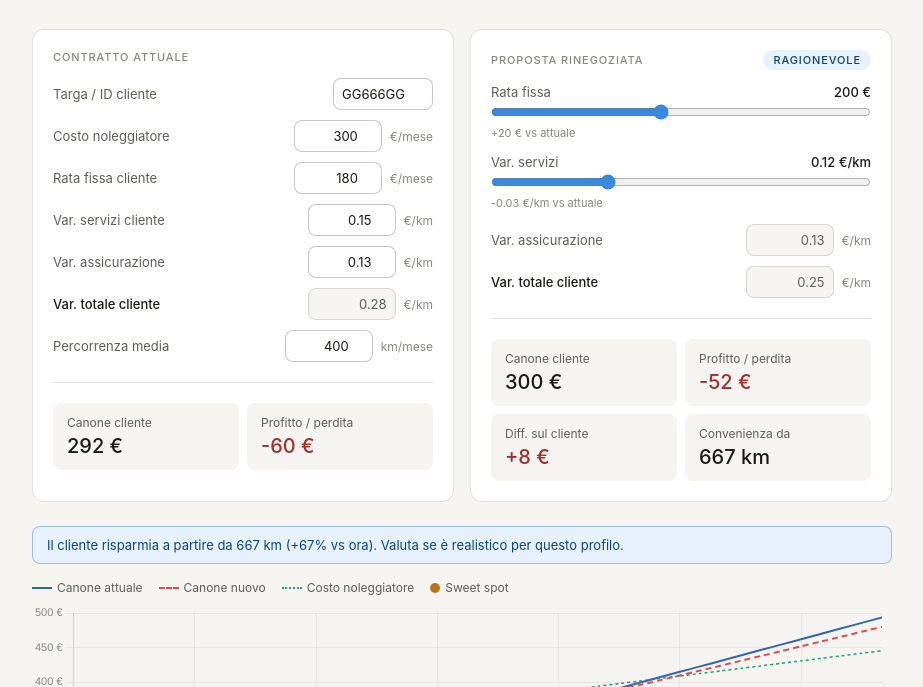
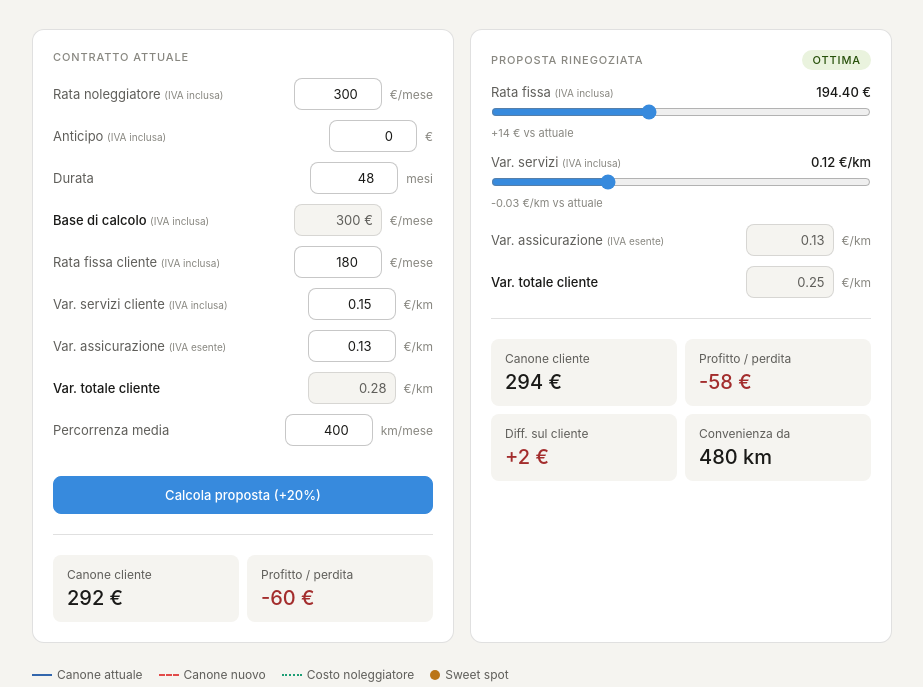
Before and after one commit to landingpage255-jpg/landing-page-lb, a plain HTML site: page index.html in a window 1280 px wide. Shown: the part 80-767 px from the top of the page, without its empty margins (178-1101 px from the left). Drawn offline with nearby package versions, Linux system fonts and the light colour scheme.

Commit message:
Add files via upload

```diff
--- a/index.html
+++ b/index.html
@@ -7,7 +7,6 @@
 <script src="https://cdnjs.cloudflare.com/ajax/libs/Chart.js/4.4.1/chart.umd.js"></script>
 <style>
 *, *::before, *::after { box-sizing: border-box; margin: 0; padding: 0; }
-
 :root {
   --bg: #ffffff;
   --bg-secondary: #f5f4f0;
@@ -31,7 +30,6 @@
   --radius: 8px;
   --radius-lg: 12px;
 }
-
 @media (prefers-color-scheme: dark) {
   :root {
     --bg: #1e1e1c;
@@ -55,7 +53,6 @@
     --border-danger: rgba(247,193,193,0.3);
   }
 }
-
 body {
   font-family: -apple-system, BlinkMacSystemFont, 'Segoe UI', system-ui, sans-serif;
   background: var(--bg-secondary);
@@ -63,23 +60,18 @@
   min-height: 100vh;
   padding: 2rem 1rem;
 }
-
 .page { max-width: 860px; margin: 0 auto; }
-
 header { margin-bottom: 2rem; }
 header h1 { font-size: 20px; font-weight: 500; margin-bottom: 4px; }
 header p { font-size: 14px; color: var(--text-secondary); }
-
 .grid-2 { display: grid; grid-template-columns: 1fr 1fr; gap: 16px; margin-bottom: 1.5rem; }
 @media (max-width: 600px) { .grid-2 { grid-template-columns: 1fr; } }
-
 .card {
   background: var(--bg);
   border: 0.5px solid var(--border);
   border-radius: var(--radius-lg);
   padding: 1.25rem;
 }
-
 .section-label {
   font-size: 11px;
   font-weight: 500;
@@ -91,11 +83,10 @@
   justify-content: space-between;
   align-items: center;
 }
-
 .field-row { display: flex; align-items: center; gap: 8px; margin-bottom: 10px; }
 .field-label { font-size: 13px; color: var(--text-secondary); flex: 1; }
 .field-unit { font-size: 12px; color: var(--text-tertiary); white-space: nowrap; }
-
+.iva-tag { font-size: 10px; color: var(--text-tertiary); font-weight: 400; white-space: nowrap; }
 input[type="text"], input[type="number"] {
   width: 88px;
   font-size: 13px;
@@ -110,13 +101,11 @@
 }
 input[type="text"] { text-align: left; width: 100px; }
 input:focus { outline: none; box-shadow: 0 0 0 2px #378ADD55; border-color: #378ADD; }
-
 input[type="range"] {
   width: 100%;
   accent-color: #378ADD;
   cursor: pointer;
 }
-
 .field-readonly {
   width: 88px;
   font-size: 13px;
@@ -131,20 +120,16 @@
   align-items: center;
   justify-content: flex-end;
 }
-
 .divider { border: none; border-top: 0.5px solid var(--border); margin: 1.25rem 0; }
-
 .metrics-2 { display: grid; grid-template-columns: 1fr 1fr; gap: 8px; }
 .metric { background: var(--bg-secondary); border-radius: var(--radius); padding: 12px 14px; }
 .metric-label { font-size: 12px; color: var(--text-secondary); margin-bottom: 4px; }
 .metric-value { font-size: 20px; font-weight: 500; }
-
 .slider-row { margin-bottom: 14px; }
 .slider-header { display: flex; justify-content: space-between; align-items: baseline; margin-bottom: 4px; }
 .slider-name { font-size: 13px; color: var(--text-secondary); }
 .slider-val { font-size: 13px; font-weight: 500; }
 .slider-sub { font-size: 11px; color: var(--text-tertiary); margin-top: 2px; }
-
 .pill {
   display: inline-block;
   font-size: 11px;
@@ -152,7 +137,6 @@
   padding: 3px 10px;
   border-radius: 20px;
 }
-
 .alert {
   border-radius: var(--radius);
   padding: 10px 14px;
@@ -160,7 +144,6 @@
   margin-bottom: 1rem;
   display: none;
 }
-
 .chart-legend {
   display: flex;
   flex-wrap: wrap;
@@ -173,46 +156,79 @@
 .legend-item { display: flex; align-items: center; gap: 5px; }
 .legend-line { width: 20px; height: 2px; display: inline-block; }
 .legend-dot { width: 10px; height: 10px; border-radius: 50%; display: inline-block; }
-
 .chart-wrap { position: relative; width: 100%; height: 280px; }
-
 footer { margin-top: 2rem; text-align: center; font-size: 12px; color: var(--text-tertiary); }
+.disclaimer {
+  display: none;
+  margin-top: 1.5rem;
+  padding: 14px 18px;
+  border-radius: var(--radius);
+  background: var(--bg-success);
+  color: var(--text-success);
+  border: 0.5px solid var(--border-success);
+  font-size: 13px;
+  font-weight: 600;
+  letter-spacing: 0.04em;
+  text-align: center;
+}
+.btn-calcola {
+  width: 100%;
+  margin-top: 1.25rem;
+  padding: 10px 14px;
+  border-radius: var(--radius);
+  border: 0.5px solid #378ADD;
+  background: #378ADD;
+  color: #fff;
+  font-family: inherit;
+  font-size: 13px;
+  font-weight: 500;
+  cursor: pointer;
+}
+.btn-calcola:hover { background: #2f78c4; border-color: #2f78c4; }
+.btn-calcola:active { transform: translateY(0.5px); }
 </style>
 </head>
 <body>
 <div class="page">
-
 <header>
 <h1>Simulatore rinegoziazione noleggio</h1>
 <p>Inserisci i parametri del contratto attuale e usa gli slider per simulare la proposta.</p>
 </header>
-
 <div class="grid-2">
-
 <div class="card">
 <div class="section-label">Contratto attuale</div>
-
 <div class="field-row">
-        <span class="field-label">Targa / ID cliente</span>
-        <input type="text" id="inp-targa" value="GG666GG">
-      </div>
-      <div class="field-row">
-        <span class="field-label">Costo noleggiatore</span>
+<span class="field-label">Rata noleggiatore <span class="iva-tag">(IVA inclusa)</span></span>
 <input type="number" id="inp-costo" min="0" step="1" value="300">
 <span class="field-unit">€/mese</span>
 </div>
 <div class="field-row">
-        <span class="field-label">Rata fissa cliente</span>
+<span class="field-label">Anticipo <span class="iva-tag">(IVA inclusa)</span></span>
+<input type="number" id="inp-anticipo" min="0" step="1" value="0">
+<span class="field-unit">€</span>
+</div>
+<div class="field-row">
+<span class="field-label">Durata</span>
+<input type="number" id="inp-durata" min="1" step="1" value="48">
+<span class="field-unit">mesi</span>
+</div>
+<div class="field-row">
+<span class="field-label" style="font-weight:500;color:var(--text);">Base di calcolo <span class="iva-tag">(IVA inclusa)</span></span>
+<div class="field-readonly" id="disp-base">—</div>
+<span class="field-unit">€/mese</span>
+</div>
+<div class="field-row">
+<span class="field-label">Rata fissa cliente <span class="iva-tag">(IVA inclusa)</span></span>
 <input type="number" id="inp-fissa" min="0" step="1" value="180">
 <span class="field-unit">€/mese</span>
 </div>
 <div class="field-row">
-        <span class="field-label">Var. servizi cliente</span>
+<span class="field-label">Var. servizi cliente <span class="iva-tag">(IVA inclusa)</span></span>
 <input type="number" id="inp-serv" min="0" step="0.01" value="0.15">
 <span class="field-unit">€/km</span>
 </div>
 <div class="field-row">
-        <span class="field-label">Var. assicurazione</span>
+<span class="field-label">Var. assicurazione <span class="iva-tag">(IVA esente)</span></span>
 <input type="number" id="inp-ass" min="0" step="0.01" value="0.13">
 <span class="field-unit">€/km</span>
 </div>
@@ -226,7 +242,7 @@
 <input type="number" id="inp-km" min="0" step="10" value="400">
 <span class="field-unit">km/mese</span>
 </div>
-
+<button type="button" id="btn-calcola" class="btn-calcola">Calcola proposta (+20%)</button>
 <hr class="divider">
 <div class="metrics-2">
 <div class="metric">
@@ -239,33 +255,29 @@
 </div>
 </div>
 </div>
-
 <div class="card">
 <div class="section-label">
 <span>Proposta rinegoziata</span>
 <span class="pill" id="pill-stato" style="background:var(--bg-warning);color:var(--text-warning)">in corso</span>
 </div>
-
 <div class="slider-row">
 <div class="slider-header">
-          <span class="slider-name">Rata fissa</span>
+<span class="slider-name">Rata fissa <span class="iva-tag">(IVA inclusa)</span></span>
 <span class="slider-val" id="lbl-nfissa">—</span>
 </div>
 <input type="range" id="sl-fissa" step="1" oninput="onSlider()">
 <div class="slider-sub" id="sub-fissa"></div>
 </div>
-
 <div class="slider-row">
 <div class="slider-header">
-          <span class="slider-name">Var. servizi</span>
+<span class="slider-name">Var. servizi <span class="iva-tag">(IVA inclusa)</span></span>
 <span class="slider-val" id="lbl-nserv">—</span>
 </div>
 <input type="range" id="sl-serv" min="0" max="0.40" step="0.01" oninput="onSlider()">
 <div class="slider-sub" id="sub-serv"></div>
 </div>
-
 <div class="field-row" style="margin-top:4px;">
-        <span class="field-label">Var. assicurazione</span>
+<span class="field-label">Var. assicurazione <span class="iva-tag">(IVA esente)</span></span>
 <div class="field-readonly" id="out-ass">0.13</div>
 <span class="field-unit">€/km</span>
 </div>
@@ -274,7 +286,6 @@
 <div class="field-readonly" id="out-var-tot">—</div>
 <span class="field-unit">€/km</span>
 </div>
-
 <hr class="divider">
 <div class="metrics-2" style="margin-bottom:8px;">
 <div class="metric">
@@ -298,9 +309,7 @@
 </div>
 </div>
 </div>
-
 <div class="alert" id="warn-box"></div>
-
 <div class="chart-legend">
 <span class="legend-item"><span class="legend-line" style="background:#3266ad;"></span>Canone attuale</span>
 <span class="legend-item"><span class="legend-line" style="border-top:2px dashed #E24B4A;height:0;"></span>Canone nuovo</span>
@@ -310,78 +319,90 @@
 <div class="chart-wrap">
 <canvas id="chart" role="img" aria-label="Grafico comparativo canone attuale, proposto e costo noleggiatore">Grafico interattivo del modello di rinegoziazione.</canvas>
 </div>
-
+<div class="disclaimer" id="disclaimer-box">PUOI PROPORRE IN OMAGGIO 1 MESE DI VARIABILE GRATUITO</div>
 <footer>Simulatore rinegoziazione noleggio — uso interno</footer>
-
 </div>
-
 <script>
 let chart = null;
 function g(id) { return document.getElementById(id); }
 function val(id) { return parseFloat(g(id).value) || 0; }
-
 function getParams() {
+  const costoRata = val('inp-costo');
+  const anticipo = val('inp-anticipo');
+  const durata = val('inp-durata');
+  // Base di calcolo = rata noleggiatore - quota mensile anticipo.
+  // Sostituisce la rata noleggiatore grezza in tutti i calcoli di profitto/margine.
+  const costo = costoRata - (durata > 0 ? anticipo / durata : 0);
   return {
-    costo: val('inp-costo'),
+    costoRata: costoRata,
+    anticipo: anticipo,
+    durata: durata,
+    costo: costo,
     fissa: val('inp-fissa'),
-    serv:  val('inp-serv'),
-    ass:   val('inp-ass'),
-    km:    val('inp-km')
+    serv: val('inp-serv'),
+    ass: val('inp-ass'),
+    km: val('inp-km')
   };
 }
-
 function initSliders() {
   const p = getParams();
   g('disp-var-tot').textContent = (p.serv + p.ass).toFixed(2);
+  // Obiettivo: il punto di convenienza per il cliente (sweet spot) cade
+  // esattamente a +20% della percorrenza attuale inserita in input.
+  const targetKm = p.km * 1.2;
+  // Leva sul cliente: riduzione del 20% della variabile servizi (allineata al centesimo).
+  const nServ = Math.max(0, +(p.serv * 0.8).toFixed(2));
+  const dServ = p.serv - nServ;
+  // Rata fissa ricavata di conseguenza per centrare il break-even su targetKm:
+  // sweetKm = (nFissa - fissa) / (serv - nServ) => nFissa = fissa + dServ * targetKm
+  const nFissa = dServ > 0 ? p.fissa + dServ * targetKm : p.fissa;
   const sf = g('sl-fissa');
-  sf.min   = Math.max(0, p.fissa - 60);
-  sf.max   = p.fissa + 120;
-  sf.value = p.fissa + 20;
-  g('sl-serv').value = Math.max(0, p.serv - 0.03).toFixed(2);
+  sf.step = 0.01;
+  sf.min = Math.max(0, Math.min(p.fissa - 60, nFissa - 40));
+  sf.max = Math.max(p.fissa + 120, nFissa + 40);
+  sf.value = nFissa;
+  const sv = g('sl-serv');
+  sv.max = Math.max(0.40, +p.serv.toFixed(2));
+  sv.value = nServ;
   render();
 }
-
 function onSlider() { render(); }
-
 function render() {
   const p = getParams();
   const nFissa = parseFloat(g('sl-fissa').value);
-  const nServ  = parseFloat(g('sl-serv').value);
+  const nServ = parseFloat(g('sl-serv').value);
   const nVarTot = nServ + p.ass;
-
-  g('lbl-nfissa').textContent  = nFissa.toFixed(0) + ' €';
-  g('lbl-nserv').textContent   = nServ.toFixed(2) + ' €/km';
-  g('out-ass').textContent     = p.ass.toFixed(2);
+  const fNum = Math.abs(nFissa - Math.round(nFissa)) < 0.005 ? nFissa.toFixed(0) : nFissa.toFixed(2);
+  g('lbl-nfissa').textContent = fNum + ' €';
+  g('lbl-nserv').textContent = nServ.toFixed(2) + ' €/km';
+  g('out-ass').textContent = p.ass.toFixed(2);
   g('out-var-tot').textContent = nVarTot.toFixed(2);
-
+  g('disp-base').textContent = p.costo.toFixed(0) + ' €';
   const dF = nFissa - p.fissa;
   const dS = nServ - p.serv;
   g('sub-fissa').textContent = (dF >= 0 ? '+' : '') + dF.toFixed(0) + ' € vs attuale';
-  g('sub-serv').textContent  = (dS >= 0 ? '+' : '') + dS.toFixed(2) + ' €/km vs attuale';
-
-  const cAtt   = p.fissa + (p.serv + p.ass) * p.km;
-  const profAtt = cAtt - p.costo - p.ass * p.km;
+  g('sub-serv').textContent = (dS >= 0 ? '+' : '') + dS.toFixed(2) + ' €/km vs attuale';
+  const cAtt = p.fissa + (p.serv + p.ass) * p.km;
+  // Profitto: assicurazione esclusa (costo passante, non incide sul margine)
+  const profAtt = (p.fissa + p.serv * p.km) - p.costo;
   g('m-canone-att').textContent = cAtt.toFixed(0) + ' €';
   g('m-profit-att').textContent = (profAtt >= 0 ? '+' : '') + profAtt.toFixed(0) + ' €';
   g('m-profit-att').style.color = profAtt >= 0 ? '#3B6D11' : '#A32D2D';
-
-  const cNew   = nFissa + nVarTot * p.km;
-  const profNew = cNew - p.costo - p.ass * p.km;
+  const cNew = nFissa + nVarTot * p.km;
+  // Profitto: assicurazione esclusa (costo passante, non incide sul margine)
+  const profNew = (nFissa + nServ * p.km) - p.costo;
   g('m-canone-new').textContent = cNew.toFixed(0) + ' €';
   g('m-profit-new').textContent = (profNew >= 0 ? '+' : '') + profNew.toFixed(0) + ' €';
   g('m-profit-new').style.color = profNew >= 0 ? '#3B6D11' : '#A32D2D';
-
   const diffCliente = cNew - cAtt;
   g('m-diff-cliente').textContent = (diffCliente >= 0 ? '+' : '') + diffCliente.toFixed(0) + ' €';
   g('m-diff-cliente').style.color = diffCliente > 0 ? '#A32D2D' : '#3B6D11';
-
+  g('disclaimer-box').style.display = diffCliente >= 8 ? 'block' : 'none';
   const dVar = p.serv - nServ;
   let sweetKm = null;
   if (dVar > 0.001) sweetKm = (nFissa - p.fissa) / dVar;
-
   const pill = g('pill-stato');
   const warn = g('warn-box');
-
   if (sweetKm !== null && sweetKm > 0) {
     const ratio = sweetKm / p.km;
     g('m-sweet').textContent = Math.round(sweetKm) + ' km';
@@ -429,7 +450,6 @@ function render() {
     pill.style.color = 'var(--text-warning)';
     warn.style.display = 'none';
   }
-
   const maxKm = Math.max(p.km * 2.8, sweetKm ? sweetKm * 1.6 : p.km * 2.5);
   const N = 40;
   const labels = [], dOld = [], dNew = [], dCosto = [];
@@ -440,12 +460,10 @@ function render() {
     dNew.push(+(nFissa + nVarTot * km).toFixed(2));
     dCosto.push(+(p.costo + p.ass * km).toFixed(2));
   }
-
   const sweetIdx = sweetKm !== null && sweetKm > 0
     ? labels.reduce((bi, v, i) => Math.abs(v - sweetKm) < Math.abs(labels[bi] - sweetKm) ? i : bi, 0)
     : null;
   const sweetData = labels.map((_, i) => i === sweetIdx ? dOld[i] : null);
-
   if (chart) chart.destroy();
   chart = new Chart(g('chart'), {
     type: 'line',
@@ -481,12 +499,11 @@ function render() {
     }
   });
 }
-
-['inp-costo','inp-fissa','inp-serv','inp-ass','inp-km'].forEach(id => {
+['inp-costo','inp-anticipo','inp-durata','inp-fissa','inp-serv','inp-ass','inp-km'].forEach(id => {
   g(id).addEventListener('change', initSliders);
   g(id).addEventListener('input', initSliders);
 });
-
+g('btn-calcola').addEventListener('click', initSliders);
 initSliders();
 </script>
 </body>
```
Lines whose indentation alone changed are shown as unchanged.
